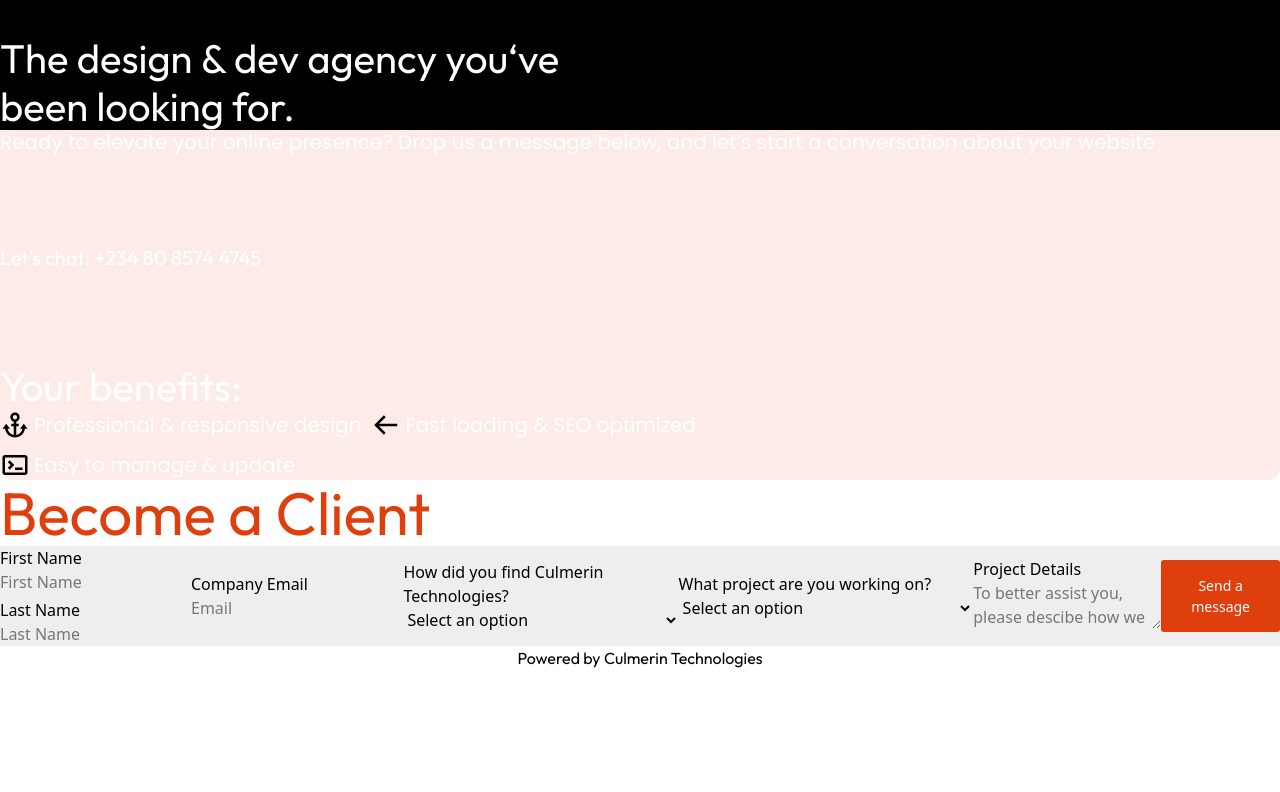
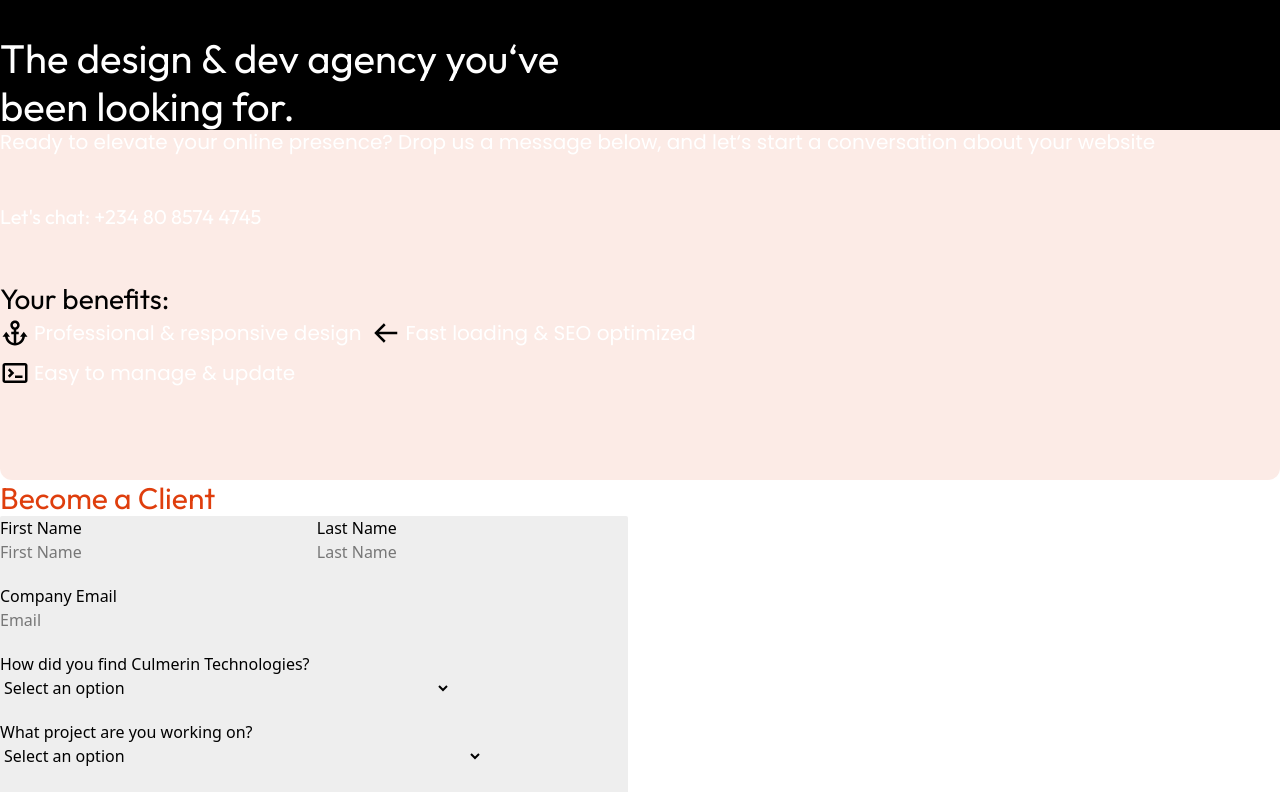
Before and after one commit to agedet/culmerin, a Next.js app: page / in a window 1280 px wide. Shown: the part 1260-2052 px from the top of the page. Before the commit the page ends 1930 px from the top, so only its background shows below. Built offline with nearby package versions, Linux system fonts and the light colour scheme.

Commit message:
feat: contact page

```diff
--- a/src/components/Contact.tsx
+++ b/src/components/Contact.tsx
@@ -19,7 +19,7 @@
                         </h2>
                     </div>
                 </div>
-                <div className='h-[350px] flex flex-col justify-between w-full px-[20px] py-[30px] bg-accent/10 rounded-b-xl overflow-hidden'>
+                <div className='h-[350px] flex flex-col gap-[50px] w-full px-[20px] py-[30px] bg-accent/10 rounded-b-xl overflow-hidden'>
                     <div>
                         <p className='text-[#ffffff] text-[20px] font-400 leading-[24px]'>
                             Ready to elevate your online presence? Drop us a message below, and let&lsquo;s start a conversation about your website
@@ -32,8 +32,8 @@
                         </h3>
                     </div>
 
-                    <div className='w-[70%]'>
-                        <h2 className='text-[#ffffff] text-[40px] w-[70%] font-700 leading-[48px]'>
+                    <div className='w-[70%] text-[#000000]'>
+                        <h2 className='text-[#000000] text-[28px] w-[70%] font-700 leading-[38px]'>
                             Your benefits: <br />
                         </h2>
 
@@ -66,7 +66,7 @@
             {/* Form */}
             <div className='flex justify-between items-center rounded-xs'>
                 <div>
-                    <h2 className='text-[#df3e0d] text-[60px] font-600 leading-[66px]'>
+                    <h2 className='text-[#df3e0d] text-[30px] font-600 leading-[36px]'>
                     Become a Client
                     </h2>
 
@@ -76,8 +76,8 @@
                         <span className='border-b-2 w-full'></span>
                     </div> */}
 
-                    <form className='flex justify-center items-center px-[20px] py-[20px] bg-[#eeeeee] rounded-xs'>
-                        <div className='flex items-center gap-4 md:flex-col'>
+                    <form className='flex flex-col justify-start items-start gap-[20px] px-[20px] py-[20px] bg-[#eeeeee] rounded-xs'>
+                        <div className='flex flex-col items-center gap-4 md:flex-row'>
                             <div>
                                 <label htmlFor='name'>First Name</label>
                                 <input
```
